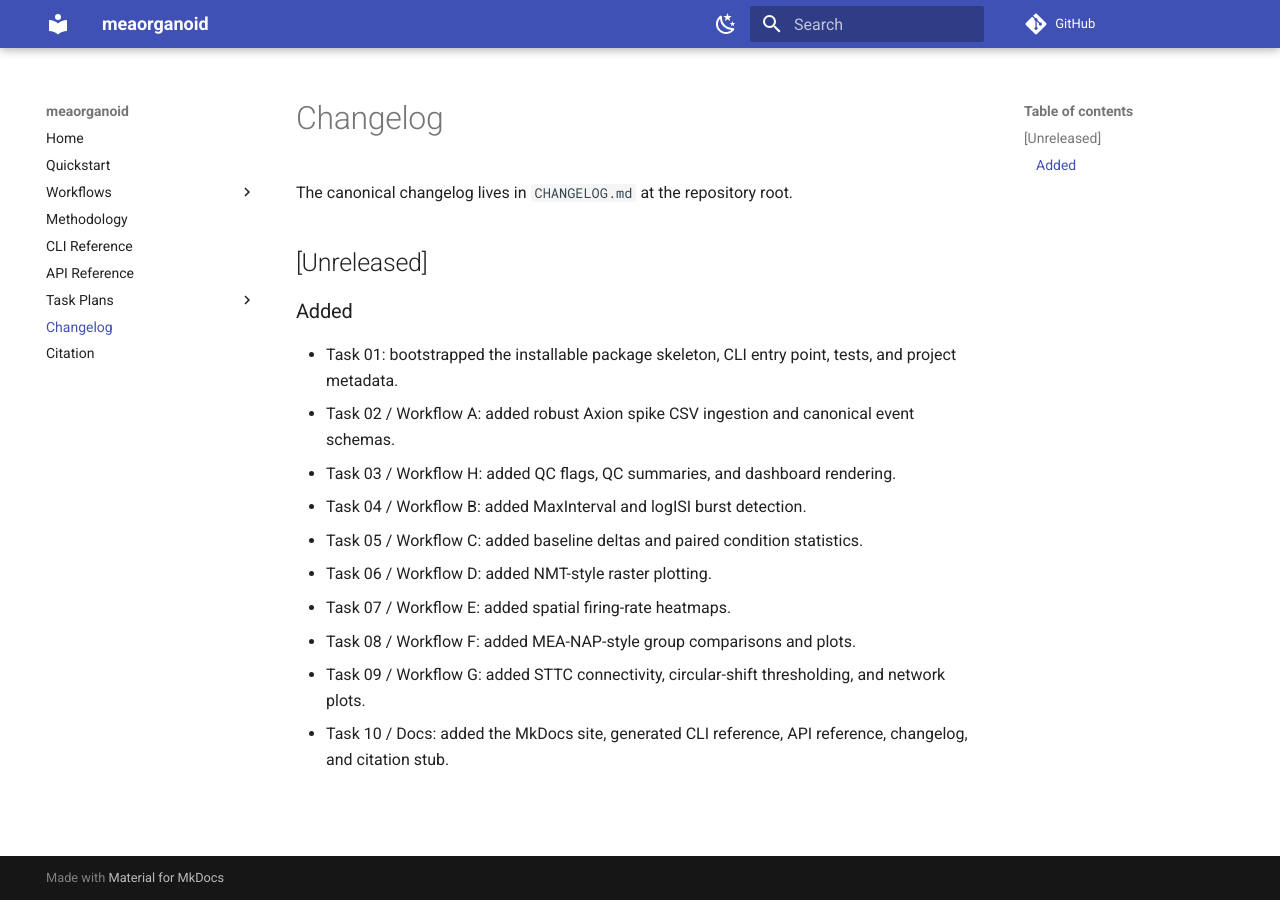
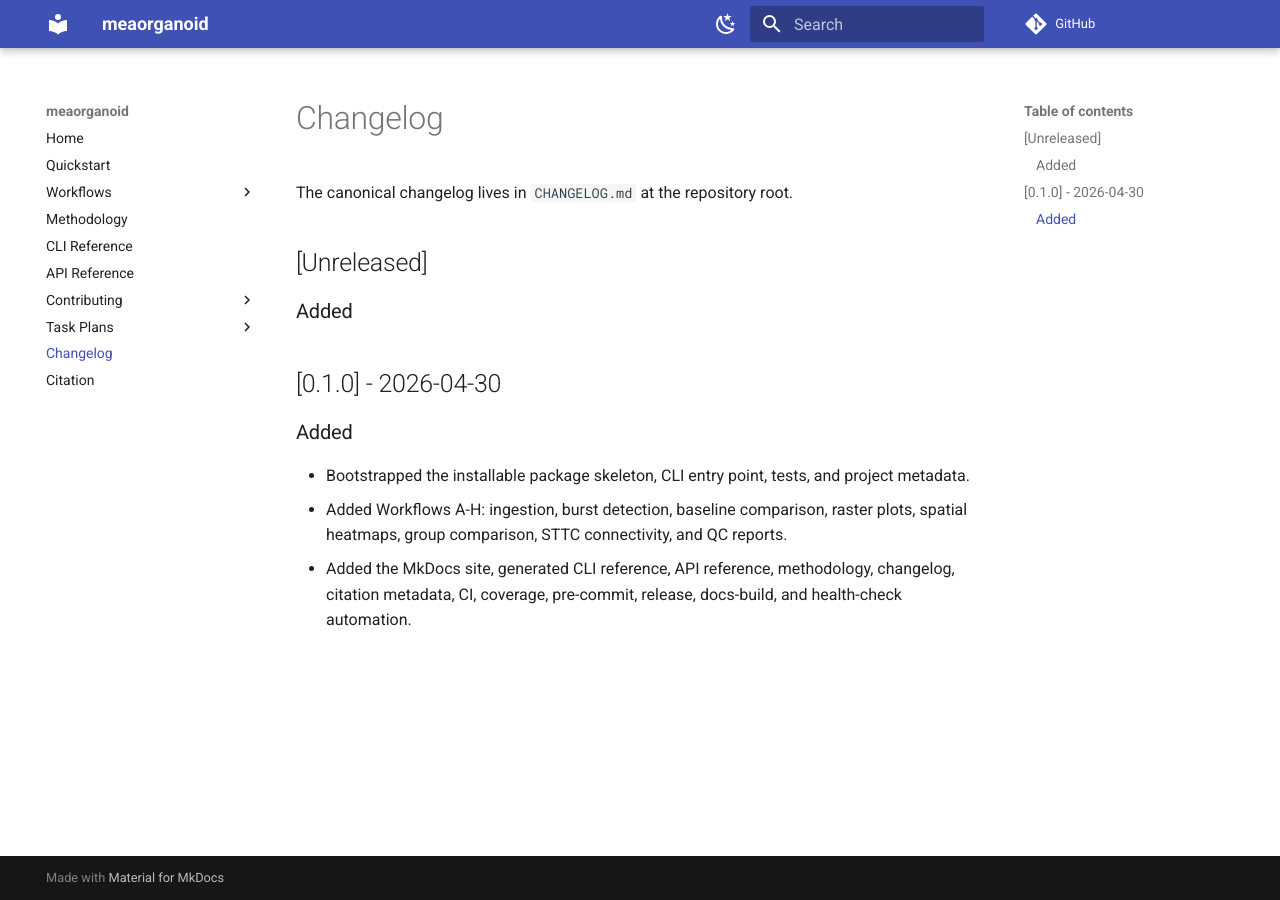
Before and after one commit to zdx8910/axion-organoid-pipeline, an MkDocs documentation site: the page built from docs/changelog.md, in a window 1280 px wide. Built offline with MkDocs 1.6.1 and Material for MkDocs 9.7.7, drawn with Linux system fonts in a browser that asks for light colours; comment, search, counter and statistics services are not loaded.

Commit message:
chore: add ci and release pipeline

```diff
--- a/docs/changelog.md
+++ b/docs/changelog.md
@@ -6,13 +6,12 @@
 
 ### Added
 
-- Task 01: bootstrapped the installable package skeleton, CLI entry point, tests, and project metadata.
-- Task 02 / Workflow A: added robust Axion spike CSV ingestion and canonical event schemas.
-- Task 03 / Workflow H: added QC flags, QC summaries, and dashboard rendering.
-- Task 04 / Workflow B: added MaxInterval and logISI burst detection.
-- Task 05 / Workflow C: added baseline deltas and paired condition statistics.
-- Task 06 / Workflow D: added NMT-style raster plotting.
-- Task 07 / Workflow E: added spatial firing-rate heatmaps.
-- Task 08 / Workflow F: added MEA-NAP-style group comparisons and plots.
-- Task 09 / Workflow G: added STTC connectivity, circular-shift thresholding, and network plots.
-- Task 10 / Docs: added the MkDocs site, generated CLI reference, API reference, changelog, and citation stub.
+## [0.1.0] - 2026-04-30
+
+### Added
+
+- Bootstrapped the installable package skeleton, CLI entry point, tests, and project metadata.
+- Added Workflows A-H: ingestion, burst detection, baseline comparison, raster plots, spatial
+  heatmaps, group comparison, STTC connectivity, and QC reports.
+- Added the MkDocs site, generated CLI reference, API reference, methodology, changelog, citation
+  metadata, CI, coverage, pre-commit, release, docs-build, and health-check automation.
--- a/mkdocs.yml
+++ b/mkdocs.yml
@@ -33,6 +33,8 @@
   - Methodology: methodology.md
   - CLI Reference: cli.md
   - API Reference: api.md
+  - Contributing:
+      - Release Process: contributing/release-process.md
   - Task Plans:
       - Overview: tasks/README.md
       - Task 01 - Bootstrap: tasks/codex_task_01_bootstrap.md
```
Also changed, not shown: .pre-commit-config.yaml (added, +25 -0 lines), CHANGELOG.md (+25 -10 lines), README.md (+5 -1 lines), docs/contributing/release-process.md (added, +43 -0 lines), pyproject.toml (+15 -0 lines), 11 other files.
